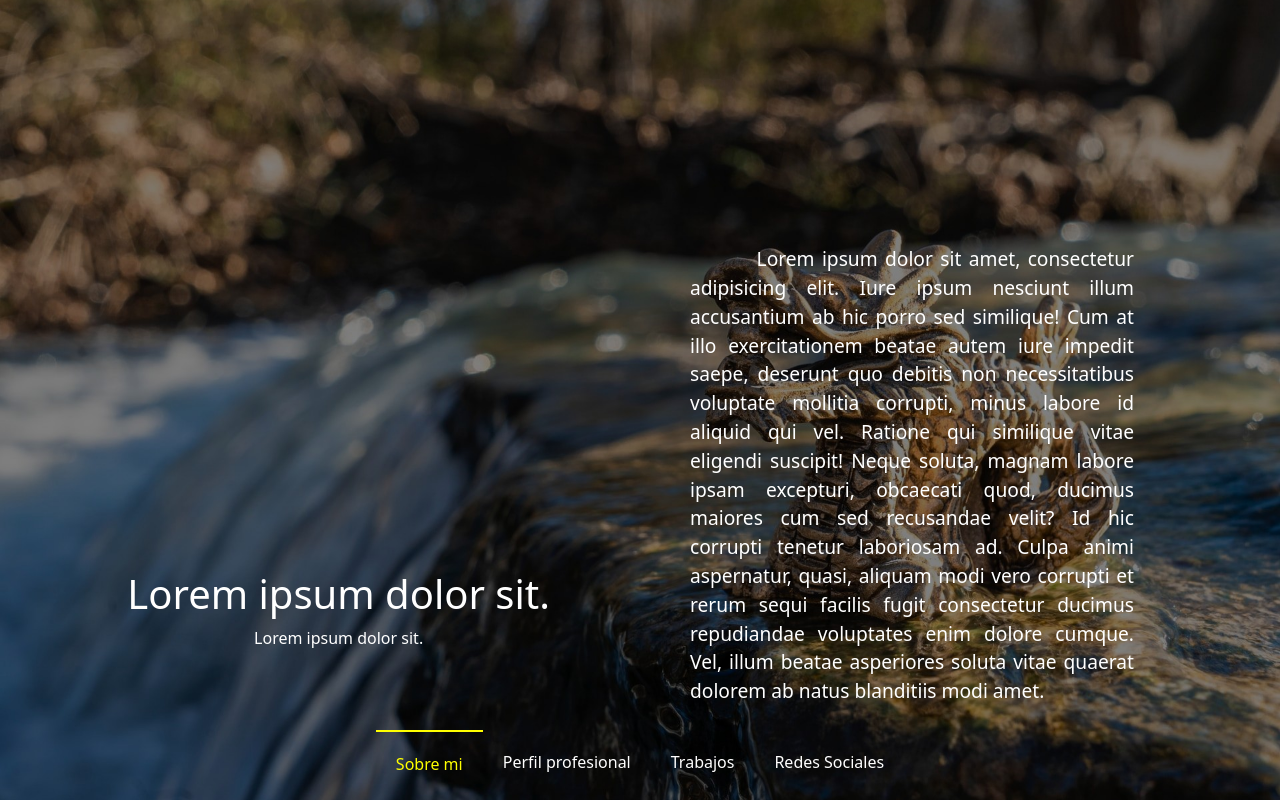
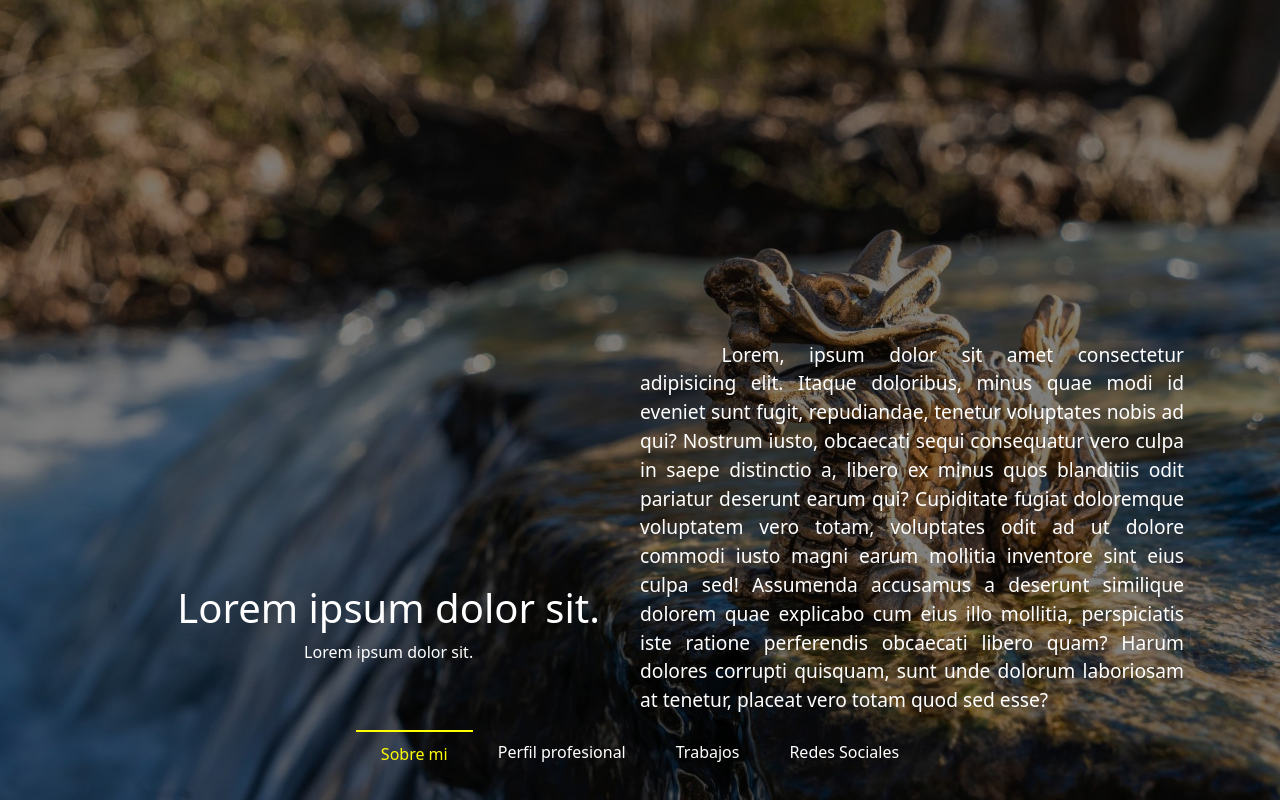
Before and after one commit to cmfraile/Portfolio2, an Angular app: page / in a window 1280 px wide. Built offline with nearby package versions, Linux system fonts and the light colour scheme.

Commit message:
Cambios sugeridos y retoque de la navegacion realziada

```diff
--- a/src/app/componentes/main/main.component.html
+++ b/src/app/componentes/main/main.component.html
@@ -9,6 +9,6 @@
         </div>
     </div>
     <div class="col contenido">
-        <p class="primeralinea">Lorem ipsum dolor sit amet, consectetur adipisicing elit. Iure ipsum nesciunt illum accusantium ab hic porro sed similique! Cum at illo exercitationem beatae autem iure impedit saepe, deserunt quo debitis non necessitatibus voluptate mollitia corrupti, minus labore id aliquid qui vel. Ratione qui similique vitae eligendi suscipit! Neque soluta, magnam labore ipsam excepturi, obcaecati quod, ducimus maiores cum sed recusandae velit? Id hic corrupti tenetur laboriosam ad. Culpa animi aspernatur, quasi, aliquam modi vero corrupti et rerum sequi facilis fugit consectetur ducimus repudiandae voluptates enim dolore cumque. Vel, illum beatae asperiores soluta vitae quaerat dolorem ab natus blanditiis modi amet.</p>
+        <p class="primeralinea">Lorem, ipsum dolor sit amet consectetur adipisicing elit. Itaque doloribus, minus quae modi id eveniet sunt fugit, repudiandae, tenetur voluptates nobis ad qui? Nostrum iusto, obcaecati sequi consequatur vero culpa in saepe distinctio a, libero ex minus quos blanditiis odit pariatur deserunt earum qui? Cupiditate fugiat doloremque voluptatem vero totam, voluptates odit ad ut dolore commodi iusto magni earum mollitia inventore sint eius culpa sed! Assumenda accusamus a deserunt similique dolorem quae explicabo cum eius illo mollitia, perspiciatis iste ratione perferendis obcaecati libero quam? Harum dolores corrupti quisquam, sunt unde dolorum laboriosam at tenetur, placeat vero totam quod sed esse?</p>
     </div>
 </div>
--- a/src/app/componentes/main/main.component.sass
+++ b/src/app/componentes/main/main.component.sass
@@ -25,7 +25,6 @@
                 text-align: center
                 max-width: 95%
                 padding: 40px
-                margin: 50px
     .contenido
         max-width: 50vw
         display: flex
@@ -39,7 +38,6 @@
             margin: 5px 0px
         .primeralinea
             text-indent: 15%
-            margin: 50px
             padding-right: 15%
 
 @media (max-width:1120px)
@@ -55,8 +53,6 @@
         justify-content: center !important
         align-items: center !important
     .contenido
-        justify-content: center
-        align-items: center
         justify-content: center !important
         align-items: center !important
         .primeralinea
--- a/src/app/componentes/navegacion/navegacion.component.sass
+++ b/src/app/componentes/navegacion/navegacion.component.sass
@@ -1,5 +1,5 @@
 .bloquenav
-    max-height: 10vh
+    max-height: 9vh
     min-width: 100vw
     margin: 0px
     margin-top: 10px
@@ -7,7 +7,6 @@
     flex-wrap: wrap
     flex-direction: row
     justify-content: center
-    align-items: flex-start
     a
         text-decoration: none
         margin: 0px
@@ -15,7 +14,7 @@
     .opcionweb,.opcionrrss
         cursor: pointer
     .opcionweb
-        padding: 20px
+        padding: 10px 25px
         display: flex
         justify-content: center
         align-items: center
```
